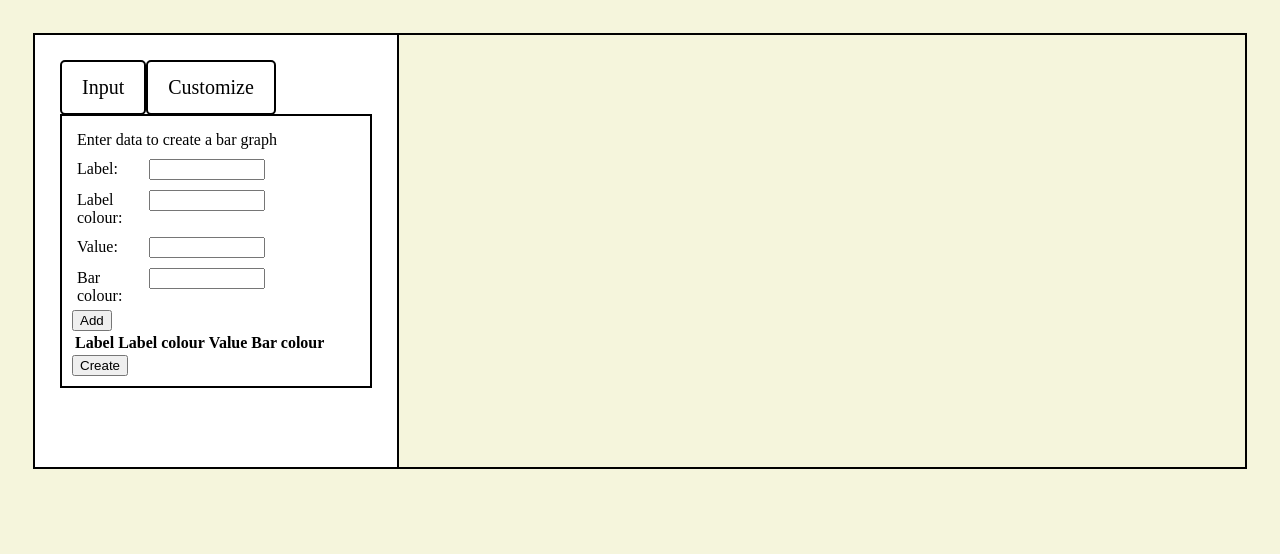
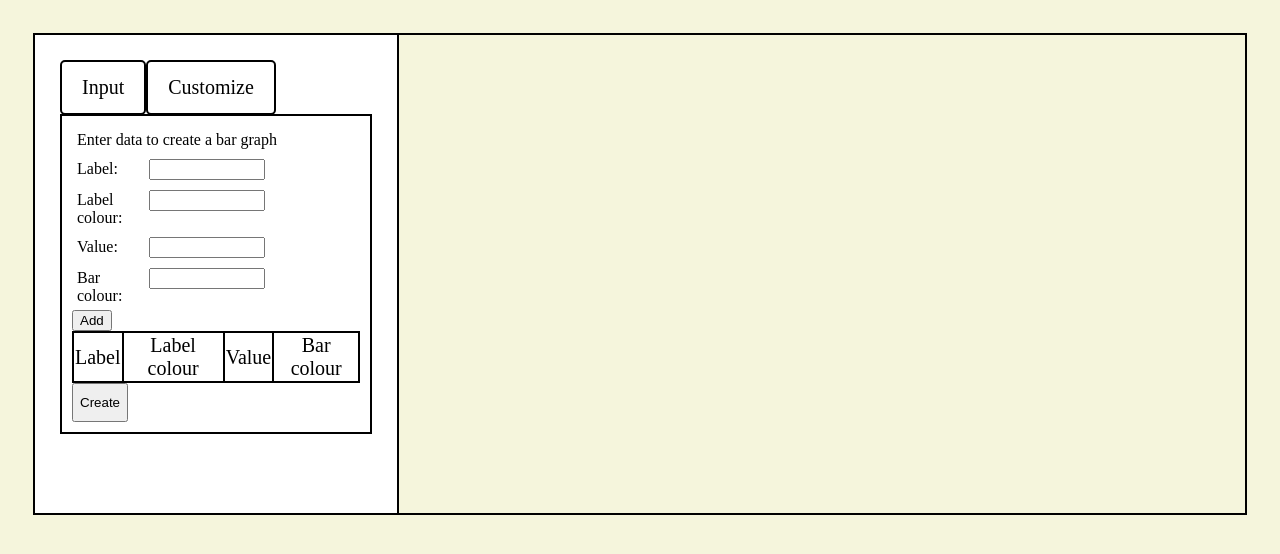
Before and after one commit to AndrewKim0318/bar-chart-project, a website: page index.html in a window 1280 px wide. Drawn offline with Linux system fonts and the light colour scheme.

Commit message:
formatted the data table to look like a table

```diff
--- a/styles.css
+++ b/styles.css
@@ -88,6 +88,33 @@ p, h4 {
     margin: 0;
 }
 
+.button{
+    padding-top: 10px;
+    padding-bottom: 10px;
+}
+
+table{
+    column-fill: inherit;
+    border: 2px solid black;
+    border-collapse: collapse;
+    width: 100%;
+}
+
+th{
+    font-size: 20px;
+    font-weight: 500;
+    border: 2px solid black;
+    text-align: center;
+}
+
+td{
+    font-size: 20px;
+    text-align: center;
+}
+
+table td + td {
+    border-left: 2px solid black;
+}
 
 #customize {
     border: 2px solid black;
```
